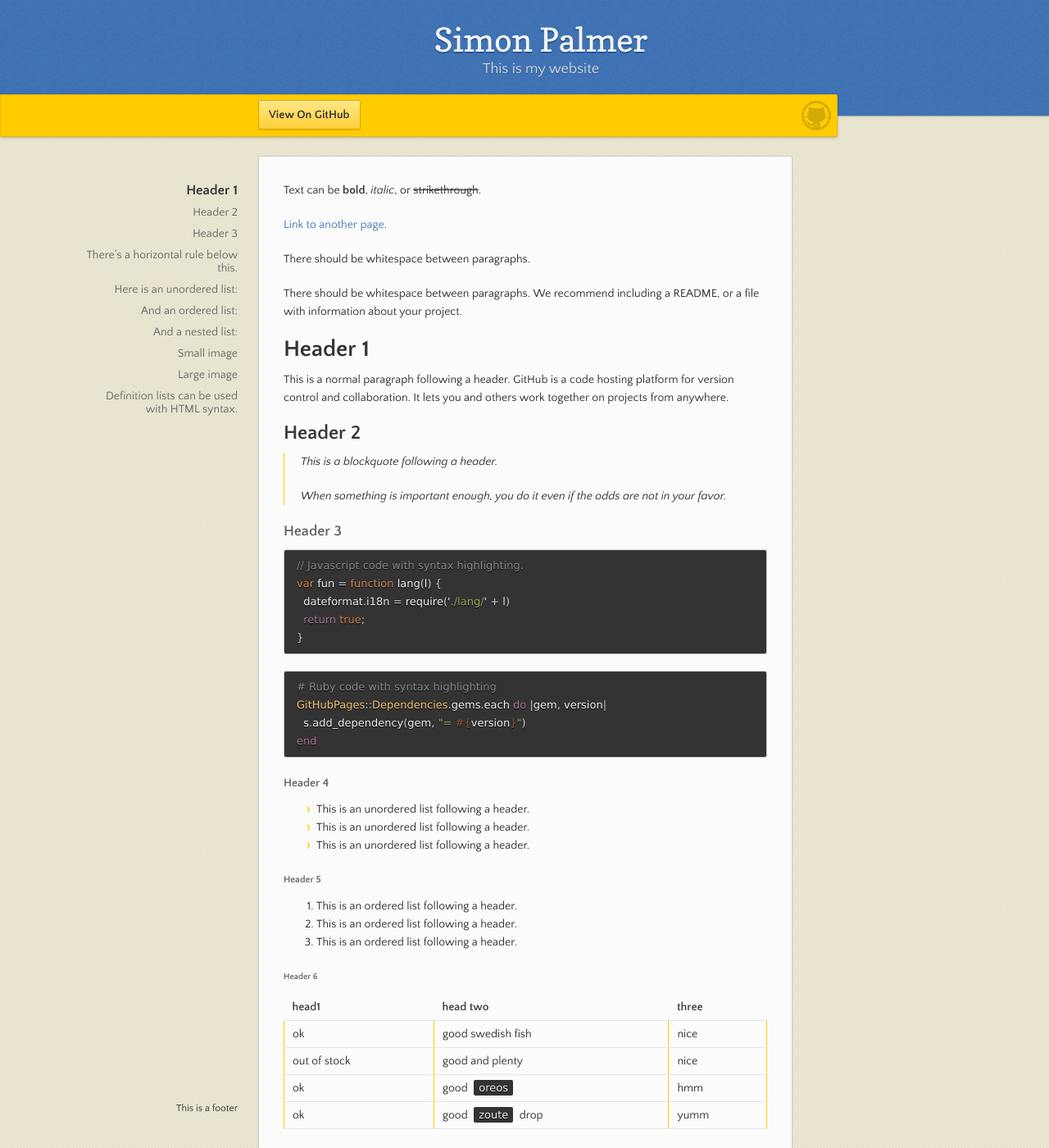
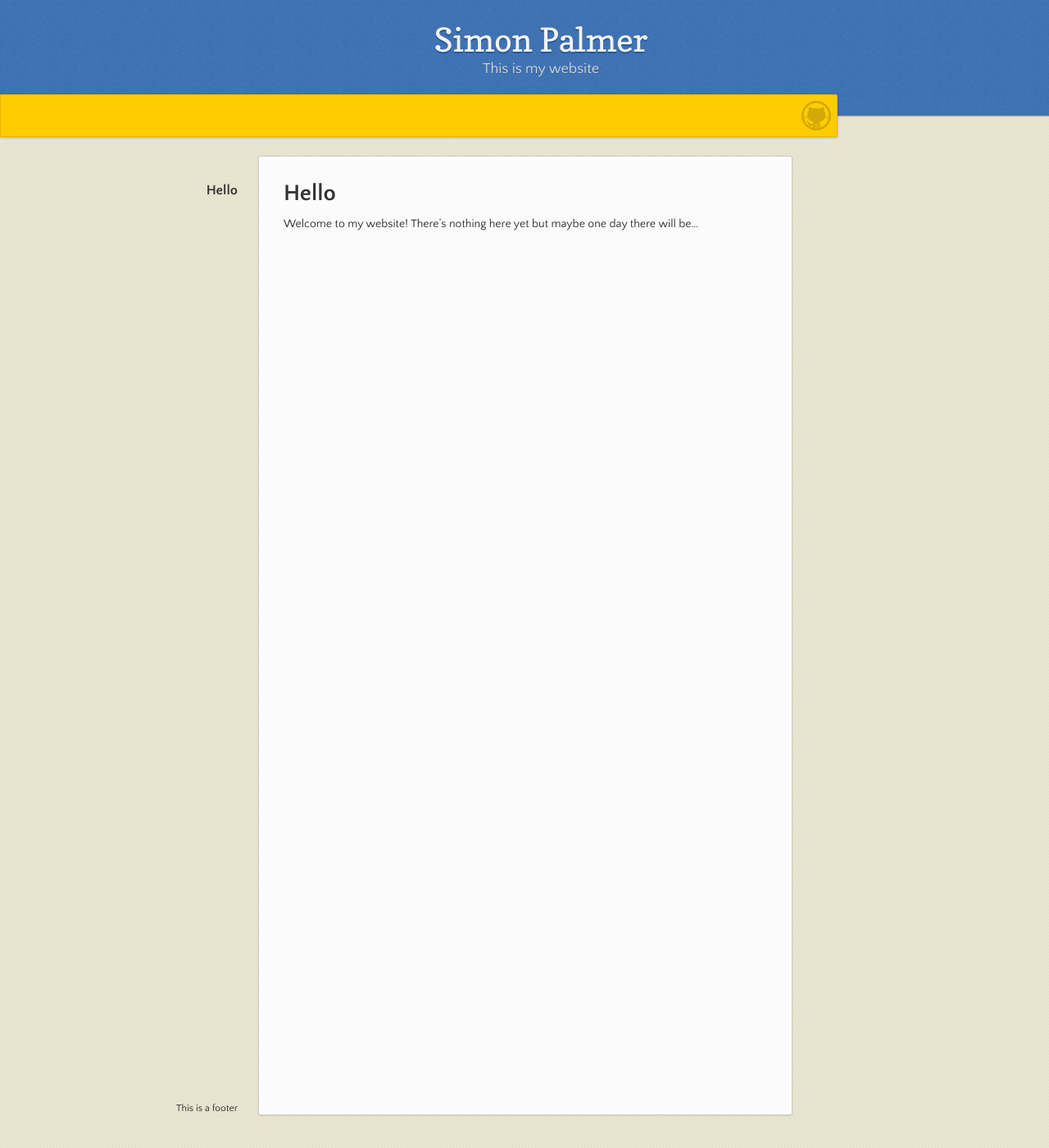
Before and after one commit to craylton/craylton.github.io, a Jekyll site: the page built from index.md, in a window 1280 px wide and 1400 px high. Shown: the whole window at 82% size. Built offline with Jekyll 4.4.1, drawn with Linux system fonts in a browser that asks for light colours; our own code applies the rules of GitHub Pages for plain Markdown files; some of the changed text lies outside the part shown.

Commit message:
Add some text, favicon and change github button

````diff
--- a/_layouts/default.html
+++ b/_layouts/default.html
@@ -6,6 +6,7 @@
 
 {% seo %}
     <link rel="stylesheet" href="{{ '/assets/css/style.css?v=' | append: site.github.build_revision | relative_url }}">
+    <link rel="icon" type="image/x-icon" href="/assets/images/favicon.ico">
     <script src="https://code.jquery.com/jquery-3.3.0.min.js" integrity="sha256-RTQy8VOmNlT6b2PIRur37p6JEBZUE7o8wPgMvu18MC4=" crossorigin="anonymous"></script>
     <script src="{{ '/assets/js/main.js' | relative_url }}"></script>
     <!--[if lt IE 9]>
@@ -21,9 +22,9 @@
       </header>
 
       <div id="banner">
-        <span id="logo"></span>
-
-        <a href="{{ site.github.repository_url }}" class="button fork"><strong>View On GitHub</strong></a>
+          <a href="https://github.com/craylton" class="button fork">
+            <span id="logo"></span>
+          </a>
       </div><!-- end banner -->
 
     <div class="wrapper">
--- a/_sass/jekyll-theme-leap-day.scss
+++ b/_sass/jekyll-theme-leap-day.scss
@@ -233,7 +233,6 @@ header {
   }
 
   .fork {
-    position:fixed;
     left:50%;
     margin-left:-325px;
     padding: 10px 12px;
--- a/index.md
+++ b/index.md
@@ -2,122 +2,5 @@
 layout: default
 ---
 
-Text can be **bold**, _italic_, or ~~strikethrough~~.
-
-[Link to another page](./another-page.html).
-
-There should be whitespace between paragraphs.
-
-There should be whitespace between paragraphs. We recommend including a README, or a file with information about your project.
-
-# Header 1
-
-This is a normal paragraph following a header. GitHub is a code hosting platform for version control and collaboration. It lets you and others work together on projects from anywhere.
-
-## Header 2
-
-> This is a blockquote following a header.
->
-> When something is important enough, you do it even if the odds are not in your favor.
-
-### Header 3
-
-```js
-// Javascript code with syntax highlighting.
-var fun = function lang(l) {
-  dateformat.i18n = require('./lang/' + l)
-  return true;
-}
-```
-
-```ruby
-# Ruby code with syntax highlighting
-GitHubPages::Dependencies.gems.each do |gem, version|
-  s.add_dependency(gem, "= #{version}")
-end
-```
-
-#### Header 4
-
-*   This is an unordered list following a header.
-*   This is an unordered list following a header.
-*   This is an unordered list following a header.
-
-##### Header 5
-
-1.  This is an ordered list following a header.
-2.  This is an ordered list following a header.
-3.  This is an ordered list following a header.
-
-###### Header 6
-
-| head1        | head two          | three |
-|:-------------|:------------------|:------|
-| ok           | good swedish fish | nice  |
-| out of stock | good and plenty   | nice  |
-| ok           | good `oreos`      | hmm   |
-| ok           | good `zoute` drop | yumm  |
-
-### There's a horizontal rule below this.
-
-* * *
-
-### Here is an unordered list:
-
-*   Item foo
-*   Item bar
-*   Item baz
-*   Item zip
-
-### And an ordered list:
-
-1.  Item one
-1.  Item two
-1.  Item three
-1.  Item four
-
-### And a nested list:
-
-- level 1 item
-  - level 2 item
-  - level 2 item
-    - level 3 item
-    - level 3 item
-- level 1 item
-  - level 2 item
-  - level 2 item
-  - level 2 item
-- level 1 item
-  - level 2 item
-  - level 2 item
-- level 1 item
-
-### Small image
-
-![Octocat](https://github.githubassets.com/images/icons/emoji/octocat.png)
-
-### Large image
-
-![Branching](https://guides.github.com/activities/hello-world/branching.png)
-
-
-### Definition lists can be used with HTML syntax.
-
-<dl>
-<dt>Name</dt>
-<dd>Godzilla</dd>
-<dt>Born</dt>
-<dd>1952</dd>
-<dt>Birthplace</dt>
-<dd>Japan</dd>
-<dt>Color</dt>
-<dd>Green</dd>
-</dl>
-
-```
-Long, single-line code blocks should not wrap. They should horizontally scroll if they are too long. This line should be long enough to demonstrate this.
-```
-
-```
-The final element.
-```
+# Hello
+Welcome to my website! There's nothing here yet but maybe one day there will be...
````
Also changed, not shown: assets/images/favicon.ico (added).
